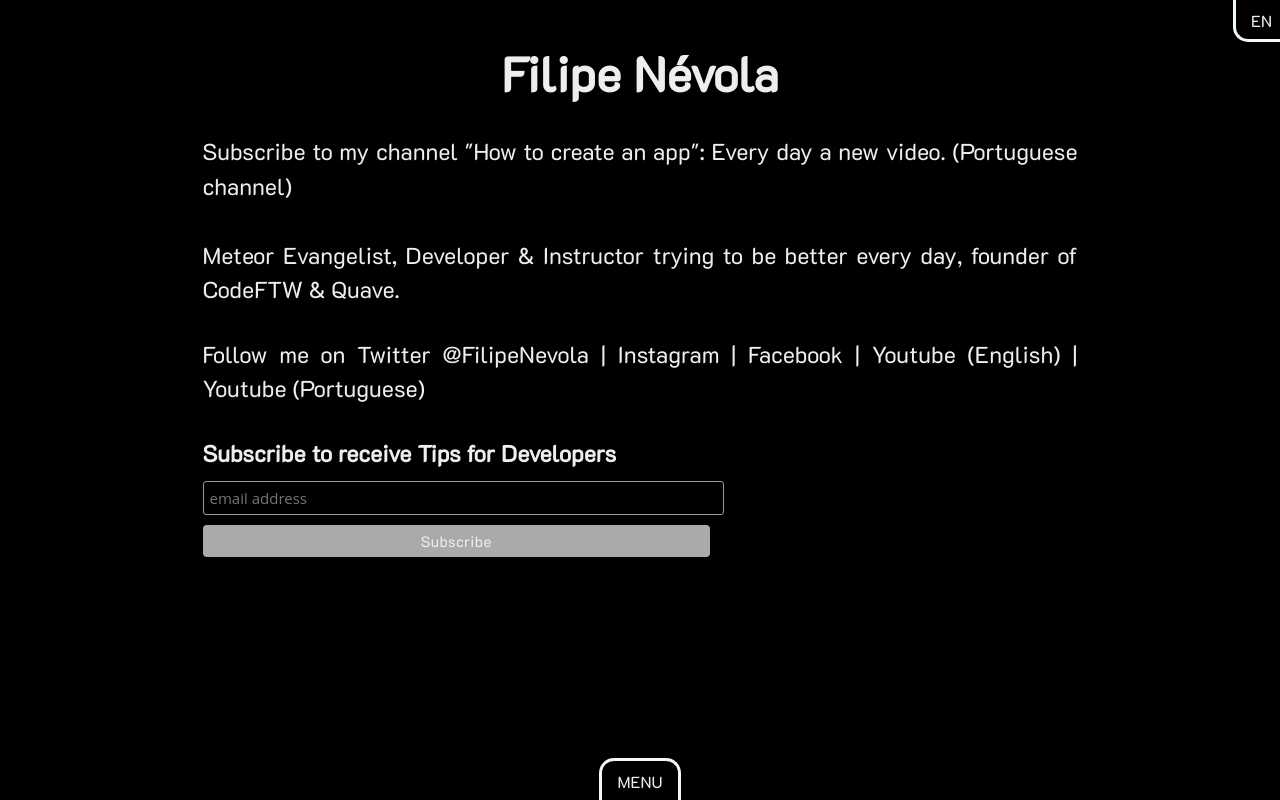
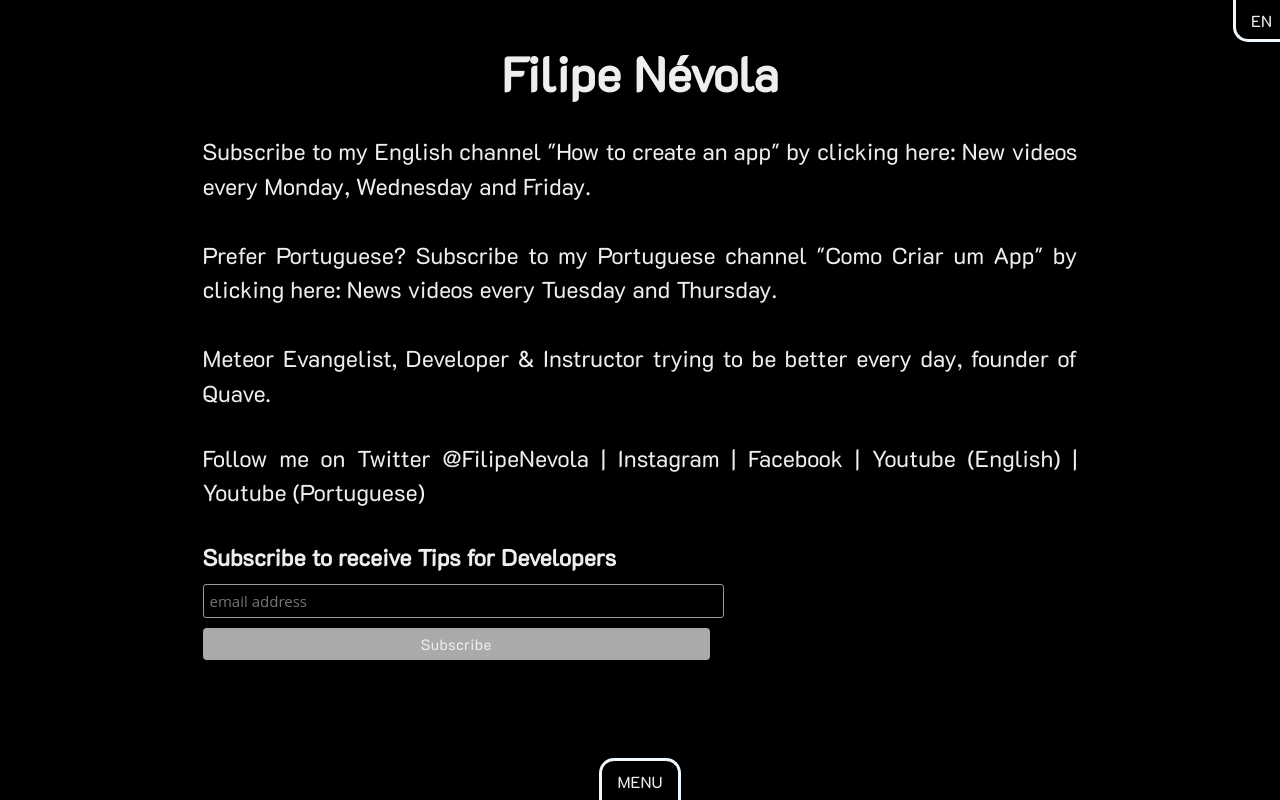
Before and after one commit to filipenevola/filipenevola, a Next.js app: page / in a window 1280 px wide. Built offline with nearby package versions, Linux system fonts and the light colour scheme.

Commit message:
General updates

```diff
--- a/pages/index.js
+++ b/pages/index.js
@@ -7,14 +7,12 @@
   en: {
     intro: key => (
       <p key={key}>
-        Subscribe to my channel <a
+        Subscribe to my English channel <a
         href="https://www.youtube.com/c/HowToCreateAnAppDev">"How to create an
-        app"</a>: Every day a new video. (<a
-        href="https://www.youtube.com/channel/UCZo_DmCzwmxMtv5Kv_dukpA">Portuguese
-        channel</a>)<br/><br/>
+        app" by clicking here</a>: New videos every Monday, Wednesday and Friday.<br/><br/>Prefer Portuguese? Subscribe to my Portuguese channel <a
+        href="https://www.youtube.com/channel/UCZo_DmCzwmxMtv5Kv_dukpA">"Como Criar um App" by clicking here: News videos every Tuesday and Thursday.</a><br/><br/>
         <a href="https://twitter.com/meteorjs">Meteor</a> Evangelist, Developer
         & Instructor trying to be better every day, founder of{" "}
-        <a href="https://twitter.com/FTW_Code">CodeFTW</a> &{" "}
         <a href="https://twitter.com/quaveDev">Quave</a>.
       </p>
     )
@@ -23,13 +21,11 @@
     intro: key => (
       <p key={key}>
         Se inscreva no meu canal <a
-        href="https://www.youtube.com/channel/UCZo_DmCzwmxMtv5Kv_dukpA">"Como criar um app"</a>: Todo dia um vídeo novo. (<a
-        href="https://www.youtube.com/c/HowToCreateAnAppDev">English
-        channel</a>)<br/><br/>
+        href="https://www.youtube.com/channel/UCZo_DmCzwmxMtv5Kv_dukpA">"Como criar um app" clicando aqui</a>: Toda Terça e Quinta um vídeo novo.<br/><br/>Prefere Inglês? Se inscreva no meu canal em Inglês <a
+        href="https://www.youtube.com/c/HowToCreateAnAppDev">"How to Create an App" clicando aqui</a>: Toda Segunda, Quarta e Sexta um vídeo novo.<br/><br/>
         Evangelista do <a href="https://twitter.com/meteorjs">Meteor</a>,
         Desenvolvedor e Instrutor tentando ser melhor todos os dias, fundador
-        do{" "}
-        <a href="https://twitter.com/FTW_Code">CodeFTW</a> &{" "}
+        da{" "}
         <a href="https://twitter.com/quaveDev">Quave</a>.
       </p>
     )
```
Also changed, not shown: pages/about.js (+4 -4 lines), pages/contact.js (+13 -9 lines).
